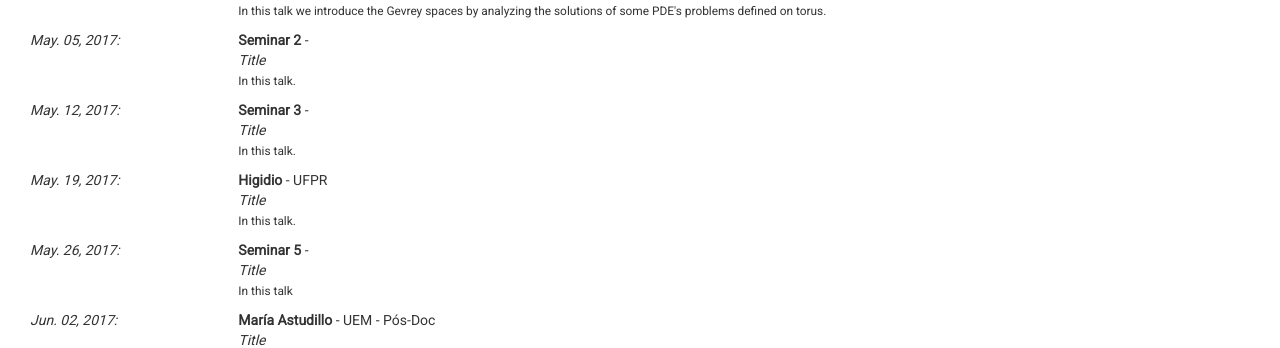
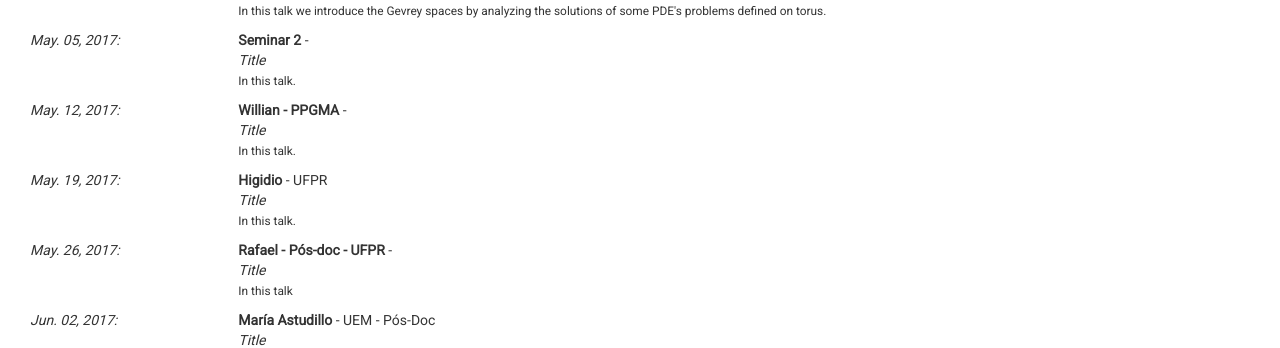
Before and after one commit to ufpr-pde/ufpr-opt.github.io, a Jekyll site: the page built from d_seminars.md, in a window 1280 px wide. Shown: the part 482-830 px from the top of the page. Built offline with Jekyll 4.4.1, drawn with Linux system fonts in a browser that asks for light colours; some web fonts are replaced.

Commit message:
Update seminars.yml

```diff
--- a/_data/seminars.yml
+++ b/_data/seminars.yml
@@ -14,7 +14,7 @@
   abstract: >
     In this talk.
 
-- author: Seminar 3
+- author: Willian - PPGMA
   date: 2017-05-12
   semester: 2017s1
   affiliation:
@@ -30,7 +30,7 @@
   abstract: >
     In this talk.
 
-- author: Seminar 5
+- author: Rafael - Pós-doc - UFPR
   date: 2017-05-26
   semester: 2017s1
   affiliation:
```
